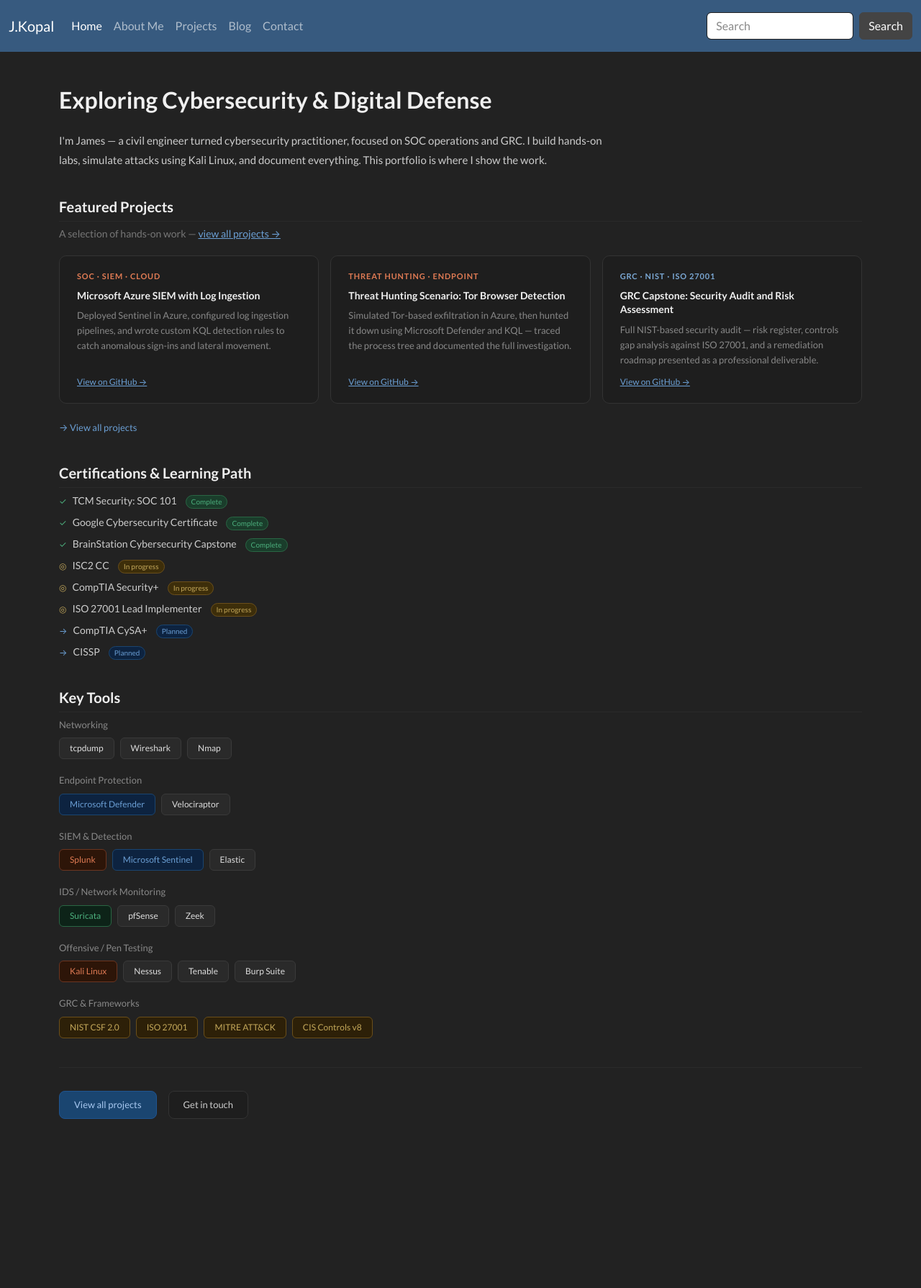
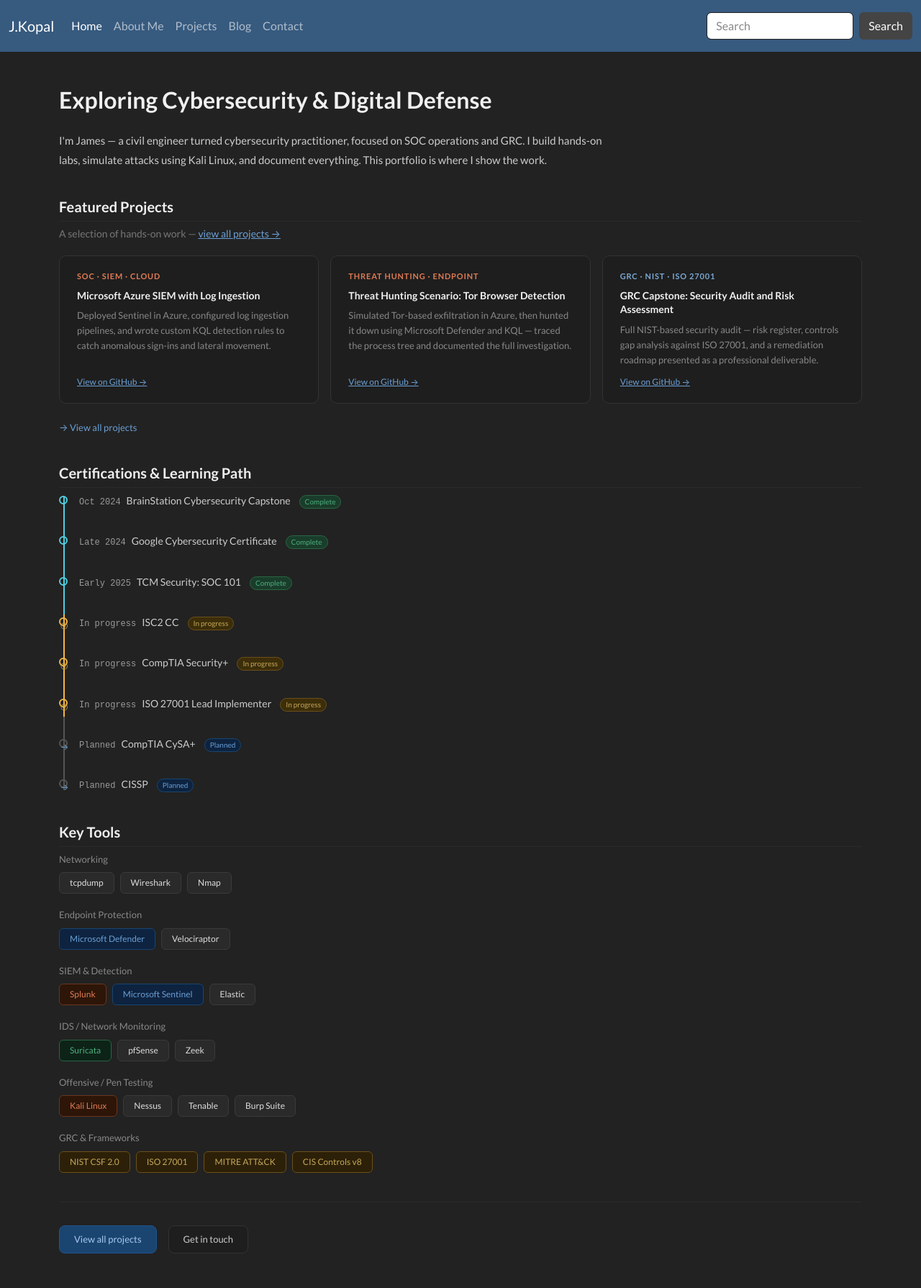
Before and after one commit to JKopal101/jkopal101.github.io, a Jekyll site: the page built from index.md, in a window 1280 px wide. Shown: the whole page at 72% size. Built offline with Jekyll 4.4.1, drawn with Linux system fonts in a browser that asks for light colours; before the commit the page ends 1603 px from its top, so only the background shows below that; part of the change alters nothing that is shown.

Commit message:
Update certification list with completion dates
Added new certifications with completion dates and updated progress status.

```diff
--- a/index.md
+++ b/index.md
@@ -236,6 +236,54 @@ permalink: /
     color: #ccc;
     border: 1px solid #333;
   }
+
+.cert-list {
+  list-style: none;
+  position: relative;
+  padding-left: 1.75rem;
+  max-width: 640px;
+}
+
+.cert-list::before {
+  content: "";
+  position: absolute;
+  left: 6px;
+  top: 6px;
+  bottom: 6px;
+  width: 2px;
+  background: linear-gradient(to bottom, #4dd0e1 0%, #4dd0e1 40%, #f2b544 40%, #f2b544 75%, #555 75%, #555 100%);
+}
+
+.cert-list li {
+  position: relative;
+  padding-bottom: 1.5rem;
+}
+
+.cert-list li:last-child { padding-bottom: 0; }
+
+.cert-list li::before {
+  content: "";
+  position: absolute;
+  left: -1.75rem;
+  top: 4px;
+  width: 12px;
+  height: 12px;
+  border-radius: 50%;
+  border: 2px solid #4dd0e1;
+  background: inherit;
+}
+
+.cert-list li.inprogress::before { border-color: #f2b544; }
+.cert-list li.planned::before { border-color: #555; }
+
+.cert-list .cert-date {
+  display: block;
+  font-family: 'JetBrains Mono', monospace;
+  font-size: 0.75rem;
+  color: #9a9a9a;
+  margin-bottom: 0.15rem;
+}
+
 </style>
 
 <h1 style="font-size:2rem; font-weight:700; color:#f0f0f0; margin-bottom:1.5rem; line-height:1.2;">Exploring Cybersecurity &amp; Digital Defense</h1>
@@ -279,14 +327,14 @@ permalink: /
 <h2 class="section-heading">Certifications & Learning Path</h2>
 
 <ul class="cert-list">
-  <li><a href="https://tcm-sec.com/" target="_blank">TCM Security: SOC 101</a> <span class="cert-badge badge-done">Complete</span></li>
-  <li><a href="https://www.coursera.org/" target="_blank">Google Cybersecurity Certificate</a> <span class="cert-badge badge-done">Complete</span></li>
-  <li><a href="https://brainstation.io/" target="_blank">BrainStation Cybersecurity Capstone</a> <span class="cert-badge badge-done">Complete</span></li>
-  <li class="inprogress">ISC2 CC <span class="cert-badge badge-inprogress">In progress</span></li>
-  <li class="inprogress">CompTIA Security+ <span class="cert-badge badge-inprogress">In progress</span></li>
-  <li class="inprogress">ISO 27001 Lead Implementer <span class="cert-badge badge-inprogress">In progress</span></li>
-  <li class="planned">CompTIA CySA+ <span class="cert-badge badge-planned">Planned</span></li>
-  <li class="planned">CISSP <span class="cert-badge badge-planned">Planned</span></li>
+  <li><span class="cert-date">Oct 2024</span> <a href="https://brainstation.io/" target="_blank">BrainStation Cybersecurity Capstone</a> <span class="cert-badge badge-done">Complete</span></li>
+  <li><span class="cert-date">Late 2024</span> <a href="https://www.coursera.org/" target="_blank">Google Cybersecurity Certificate</a> <span class="cert-badge badge-done">Complete</span></li>
+  <li><span class="cert-date">Early 2025</span> <a href="https://tcm-sec.com/" target="_blank">TCM Security: SOC 101</a> <span class="cert-badge badge-done">Complete</span></li>
+  <li class="inprogress"><span class="cert-date">In progress</span> ISC2 CC <span class="cert-badge badge-inprogress">In progress</span></li>
+  <li class="inprogress"><span class="cert-date">In progress</span> CompTIA Security+ <span class="cert-badge badge-inprogress">In progress</span></li>
+  <li class="inprogress"><span class="cert-date">In progress</span> ISO 27001 Lead Implementer <span class="cert-badge badge-inprogress">In progress</span></li>
+  <li class="planned"><span class="cert-date">Planned</span> CompTIA CySA+ <span class="cert-badge badge-planned">Planned</span></li>
+  <li class="planned"><span class="cert-date">Planned</span> CISSP <span class="cert-badge badge-planned">Planned</span></li>
 </ul>
 
 
```
